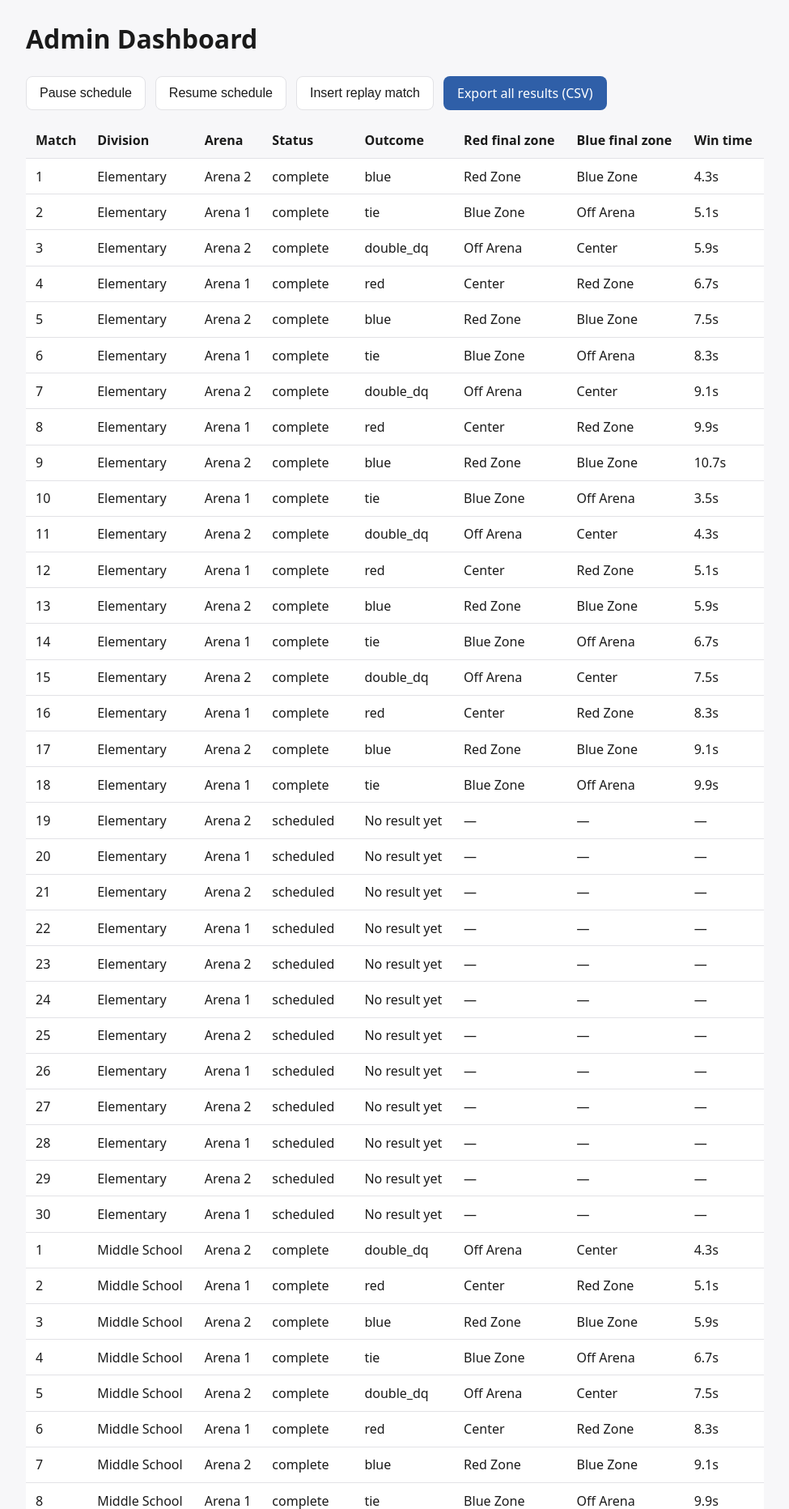
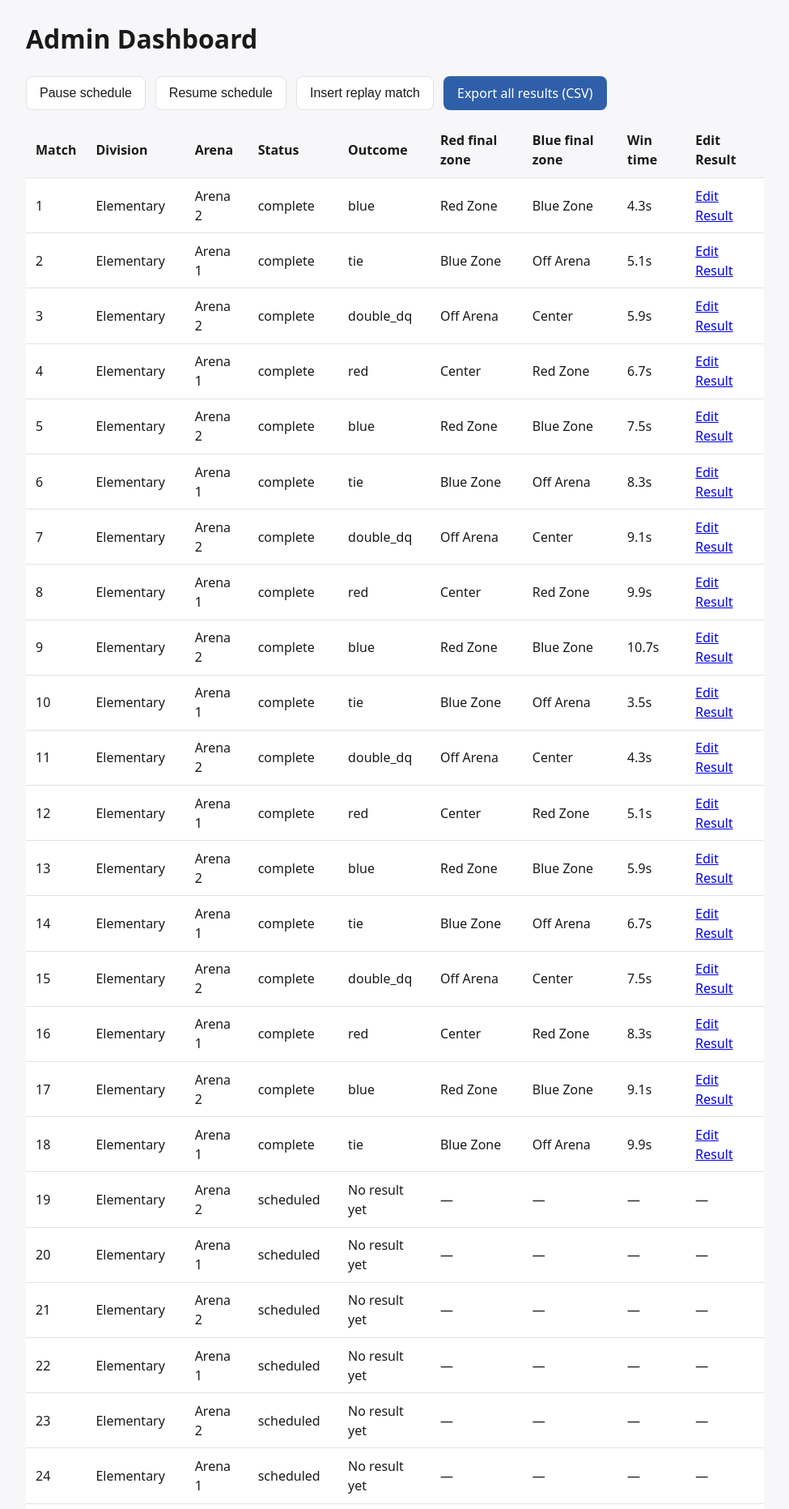
Before and after one commit to Krishlin/RoboticsCompWebsite, a Flask app: page /admin/ in a window 1280 px wide. Shown: the part 51-1914 px from the top of the page at 81% size, without its empty margins (152-1127 px from the left). Run offline with Flask 3, Linux system fonts and the light colour scheme.

Commit message:
Add edit result link to admin dashboard

```diff
--- a/app/admin/templates/admin/dashboard.html
+++ b/app/admin/templates/admin/dashboard.html
@@ -22,6 +22,7 @@
                 <th>Red final zone</th>
                 <th>Blue final zone</th>
                 <th>Win time</th>
+                <th>Edit Result</th>
             </tr>
         </thead>
         <tbody>
@@ -61,6 +62,13 @@
                             —
                         {% endif %}
                     </td>
+                    <td>
+                        {% if result %}
+                            <a href="/admin/edit/{{ match.id }}">Edit Result</a>
+                        {% else %}
+                            —
+                        {% endif %}
+                    </td>
                 </tr>
             {% endfor %}
         </tbody>
```
